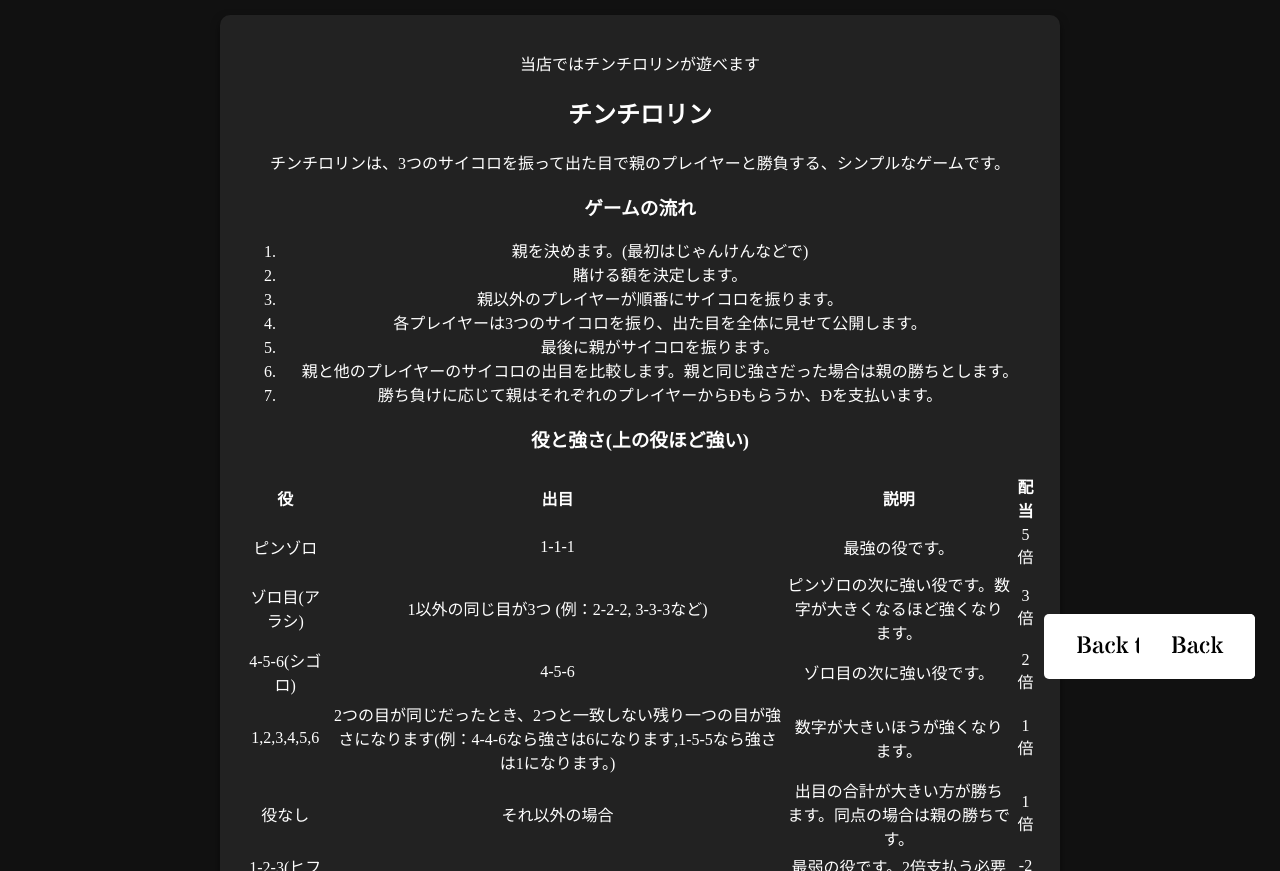
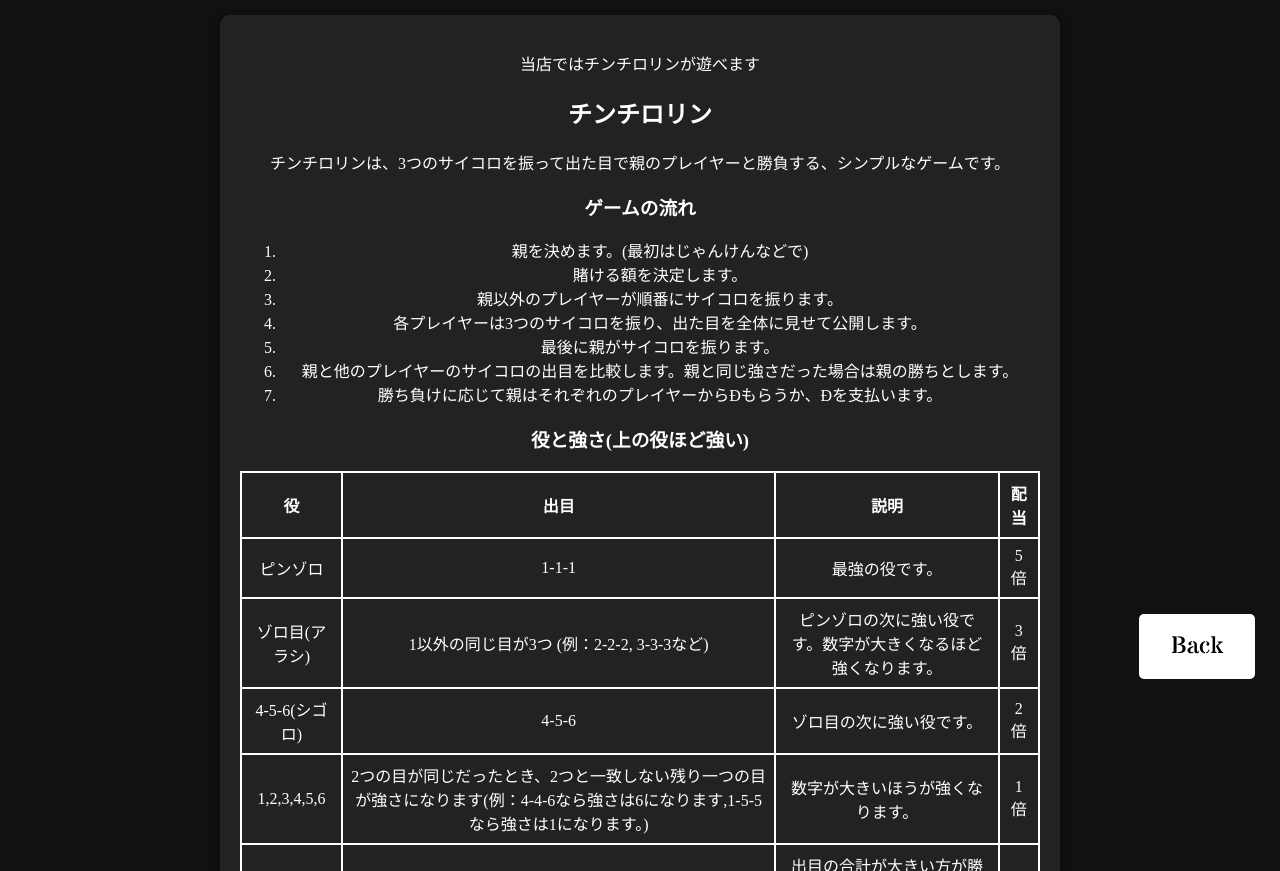
Before and after one commit to 433D/3D-CASINO, a website: page test.html in a window 1280 px wide. Shown: the part 81-952 px from the top of the page. Drawn offline with nearby package versions, Linux system fonts and the light colour scheme; a web font is replaced by a local one.

Commit message:
Update test.html

```diff
--- a/test.html
+++ b/test.html
@@ -71,7 +71,7 @@
             display: none;
             position: fixed;
             top: 0;
-            left: 0;
+            left: 0; /* 左揃え */
             width: 100%;
             height: 100vh;
             background-color: rgba(0, 0, 0, 0.8);
@@ -80,6 +80,7 @@
             box-sizing: border-box;
             overflow-y: auto;
             animation: slideDown 0.4s ease-in-out;
+            text-align: left; /* 左揃え */
         }
         .menu a {
             display: block;
@@ -142,6 +143,15 @@
         .button:hover {
             background-color: #e0e0e0;
         }
+        table {
+            border-collapse: collapse;
+            width: 100%;
+        }
+        th, td {
+            border: 2px solid #fff; /* 枠線を濃く */
+            padding: 8px;
+            text-align: center;
+        }
         @keyframes slideDown {
             from { top: -100%; }
             to { top: 0; }
@@ -178,8 +188,6 @@
 
 <div class="container">
     <p class="fade-in">当店ではチンチロリンが遊べます</p>
-    <button class="button" onclick="location.href='index.html'">Back to Home</button>
-
     <div id="chinchirorin" class="content active">
         <h2>チンチロリン</h2>
         <p>チンチロリンは、3つのサイコロを振って出た目で親のプレイヤーと勝負する、シンプルなゲームです。</p>
@@ -225,7 +233,7 @@
                 <td>2倍</td>
             </tr>
 
-            <tr></tr>
+            <tr>
                 <td>1,2,3,4,5,6</td>
                 <td>2つの目が同じだったとき、2つと一致しない残り一つの目が強さになります(例：4-4-6なら強さは6になります,1-5-5なら強さは1になります。)</td>
                 <td>数字が大きいほうが強くなります。</td>
@@ -247,11 +255,9 @@
         </tbody>
     </table>
 
-
         <p>詳しくは、当日スタッフにお尋ねください。</p>
     </div>
 </div>
-
 
 <button class="button" onclick="location.href='index.html'">Back</button>
 
```
